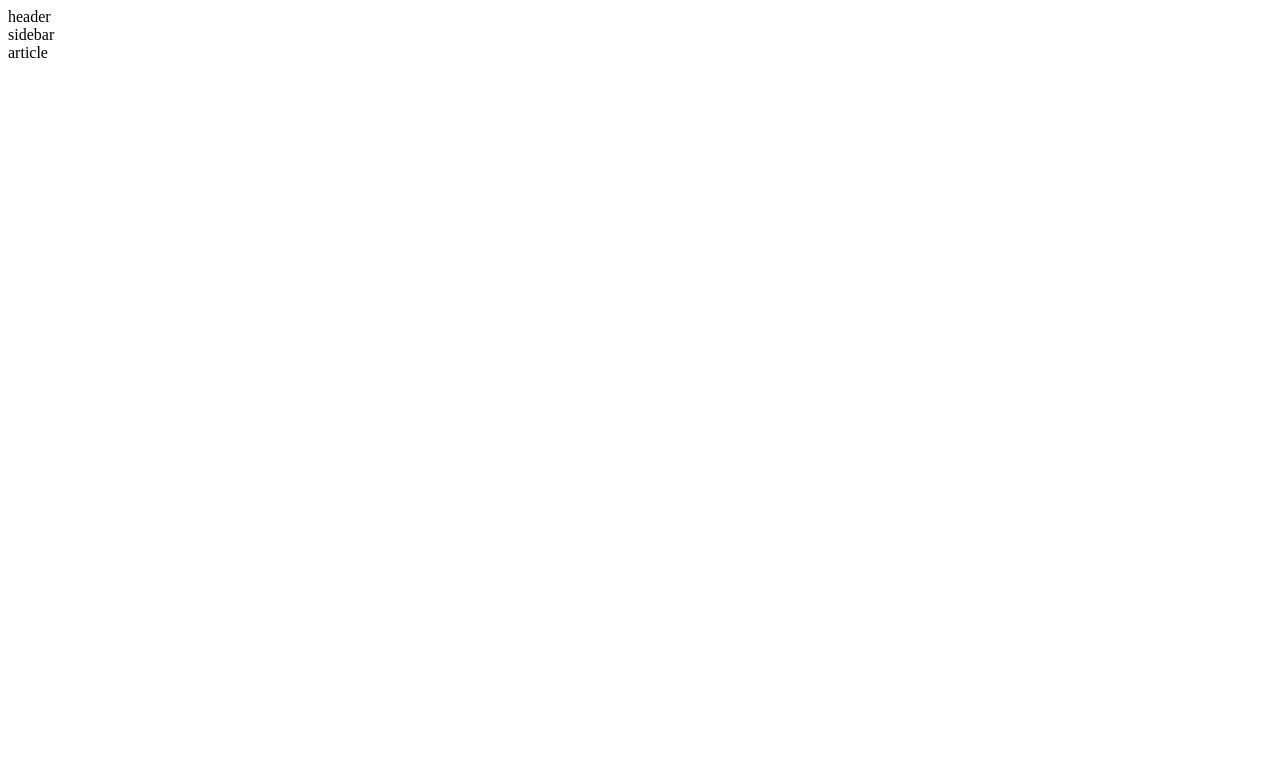
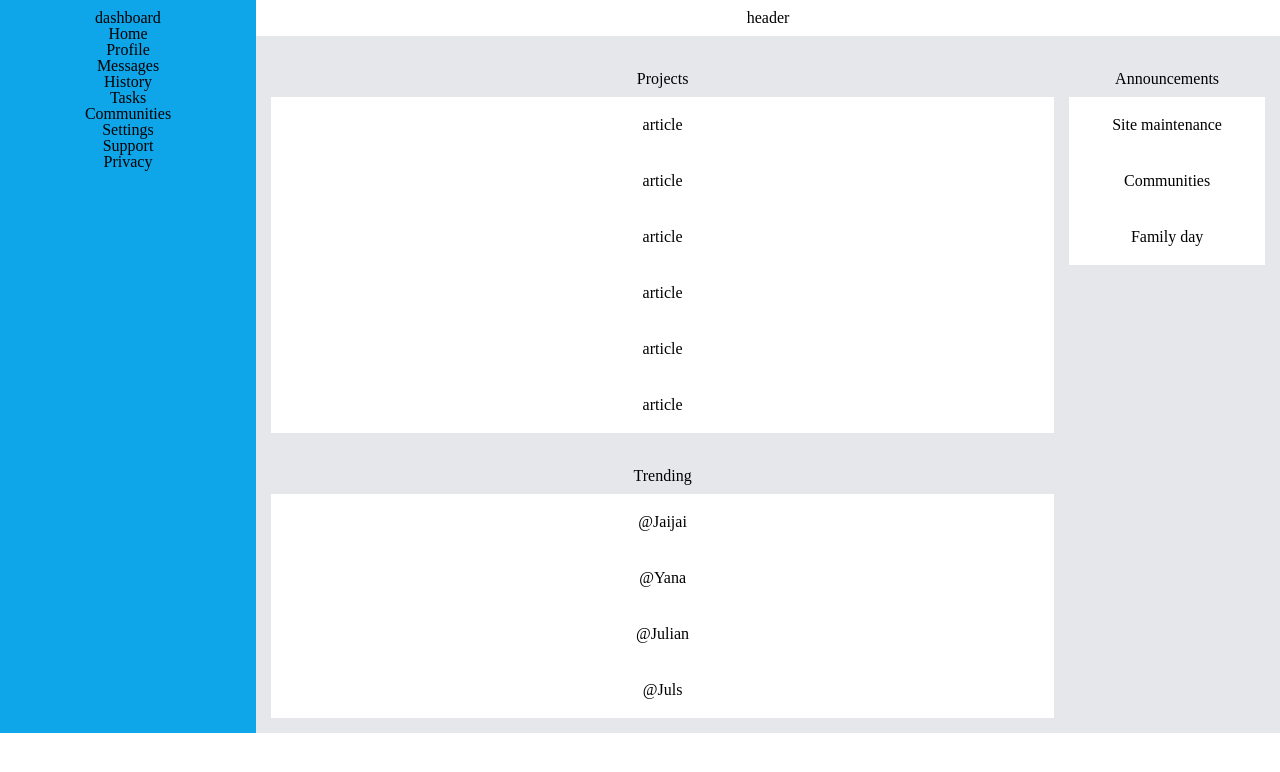
Before and after one commit to mremotoo/admin-dashboard, a plain HTML site: page index.html in a window 1280 px wide. Drawn offline with Linux system fonts and the light colour scheme.

Commit message:
Modify html and css files, implementing grid layout.

```diff
--- a/index.html
+++ b/index.html
@@ -8,16 +8,51 @@
     <link rel="stylesheet" href="./style.css">
 </head>
 <body>
-    <div class="header">
-        <header>header</header>
-    </div>
+    <div class="content">
+        <div class="header">
+            <header>header</header>
+        </div>
+        <div class="aside">
+            <div class="dashboard">dashboard</div>
+            <ul class="links1">
+                <li>Home</li>
+                <li>Profile</li>
+                <li>Messages</li>
+                <li>History</li>
+                <li>Tasks</li>
+                <li>Communities</li>
+            </ul>
 
-    <div class="aside">
-        <aside>sidebar</aside>
-    </div>
-
-    <div class="article">
-        <article>article</article>
+            <ul class="links2">
+                <li>Settings</li>
+                <li>Support</li>
+                <li>Privacy</li>
+            </ul>
+        </div>
+        <div class="article">
+            <div class="projects">
+                <div class="title">Projects</div>
+                <div class="post">article</div>
+                <div class="post">article</div>
+                <div class="post">article</div>
+                <div class="post">article</div>
+                <div class="post">article</div>
+                <div class="post">article</div>
+            </div>
+            <div class="announcements">
+                <div class="title">Announcements</div>
+                <div class="post">Site maintenance</div>
+                <div class="post">Communities</div>
+                <div class="post">Family day</div>
+            </div>
+            <div class="trending">
+                <div class="title">Trending</div>
+                <div class="post">@Jaijai</div>
+                <div class="post">@Yana</div>
+                <div class="post">@Julian</div>
+                <div class="post">@Juls</div>
+            </div>
+        </div>
     </div>
 
 </body>
--- a/style.css
+++ b/style.css
@@ -0,0 +1,112 @@
+/* http://meyerweb.com/eric/tools/css/reset/
+   v2.0 | 20110126
+   License: none (public domain)
+*/
+
+html, body, div, span, applet, object, iframe,
+h1, h2, h3, h4, h5, h6, p, blockquote, pre,
+a, abbr, acronym, address, big, cite, code,
+del, dfn, em, img, ins, kbd, q, s, samp,
+small, strike, strong, sub, sup, tt, var,
+b, u, i, center,
+dl, dt, dd, ol, ul, li,
+fieldset, form, label, legend,
+table, caption, tbody, tfoot, thead, tr, th, td,
+article, aside, canvas, details, embed,
+figure, figcaption, footer, header, hgroup,
+menu, nav, output, ruby, section, summary,
+time, mark, audio, video {
+	margin: 0;
+	padding: 0;
+	border: 0;
+	font-size: 100%;
+	font: inherit;
+	vertical-align: baseline;
+}
+/* HTML5 display-role reset for older browsers */
+article, aside, details, figcaption, figure,
+footer, header, hgroup, menu, nav, section {
+	display: block;
+}
+body {
+	line-height: 1;
+}
+ol, ul {
+	list-style: none;
+}
+blockquote, q {
+	quotes: none;
+}
+blockquote:before, blockquote:after,
+q:before, q:after {
+	content: '';
+	content: none;
+}
+table {
+	border-collapse: collapse;
+	border-spacing: 0;
+}
+
+/* ---------------------------- Solution ------------------------------ */
+
+.content {
+    display: grid;
+    grid-template-columns: 1fr 4fr;
+}
+
+.header {
+    font-size: 16px;
+    text-align: center;
+    background-color: white;
+    padding: 10px 10px 10px 10px;
+    grid-column: 2 / 3;
+}
+
+.aside {
+    font-size: 16px;
+    text-align: center;
+    background-color: #0ea5e9;
+    padding: 10px 10px 10px 10px;
+    grid-row: 1 / -3;
+}
+
+.links1 li, .links2 li {
+    list-style: none;
+}
+
+.article {
+    font-size: 16px;
+    text-align: center;
+    background-color: #e5e7eb;
+    padding: 15px 15px 15px 15px;
+    display: grid;
+    grid-template-columns: 4fr 1fr;
+    gap: 15px;
+}
+
+.projects .title {
+    padding: 20px 10px 10px 10px;
+}
+
+.projects .post {
+    background-color: white;
+    padding: 20px 20px 20px 20px;
+}
+
+.announcements .title {
+    padding: 20px 10px 10px 10px;
+}
+
+.announcements .post{
+    background-color: white;
+    padding: 20px 20px 20px 20px;
+}
+
+.trending .title {
+    padding: 20px 10px 10px 10px;
+}
+
+.trending .post {
+    background-color: white;
+    padding: 20px 20px 20px 20px;
+}
```
